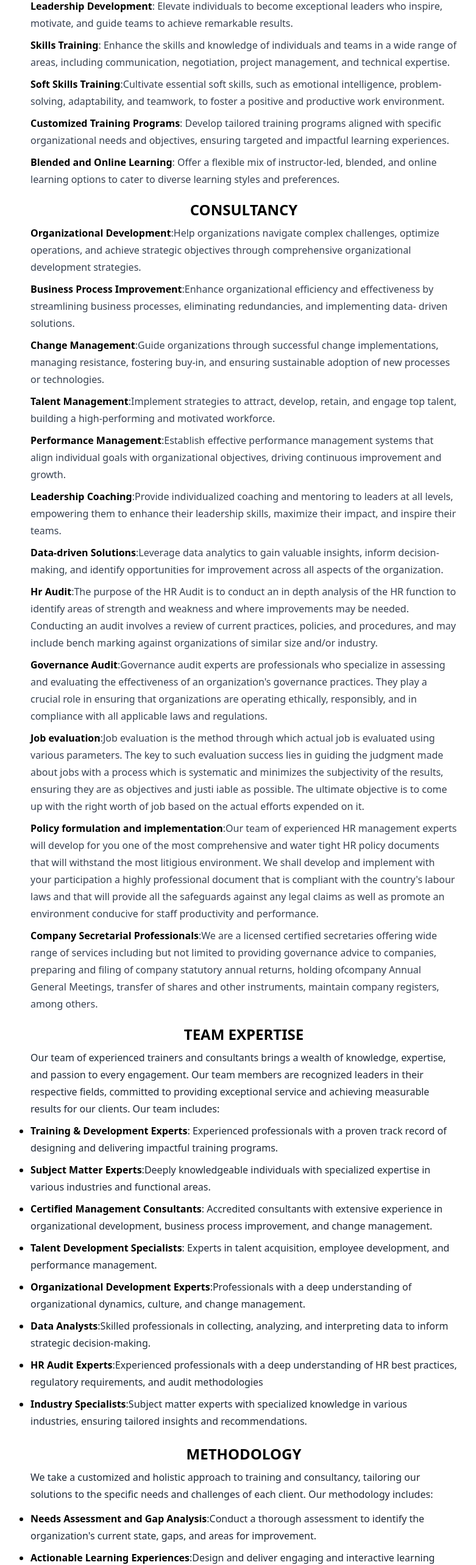
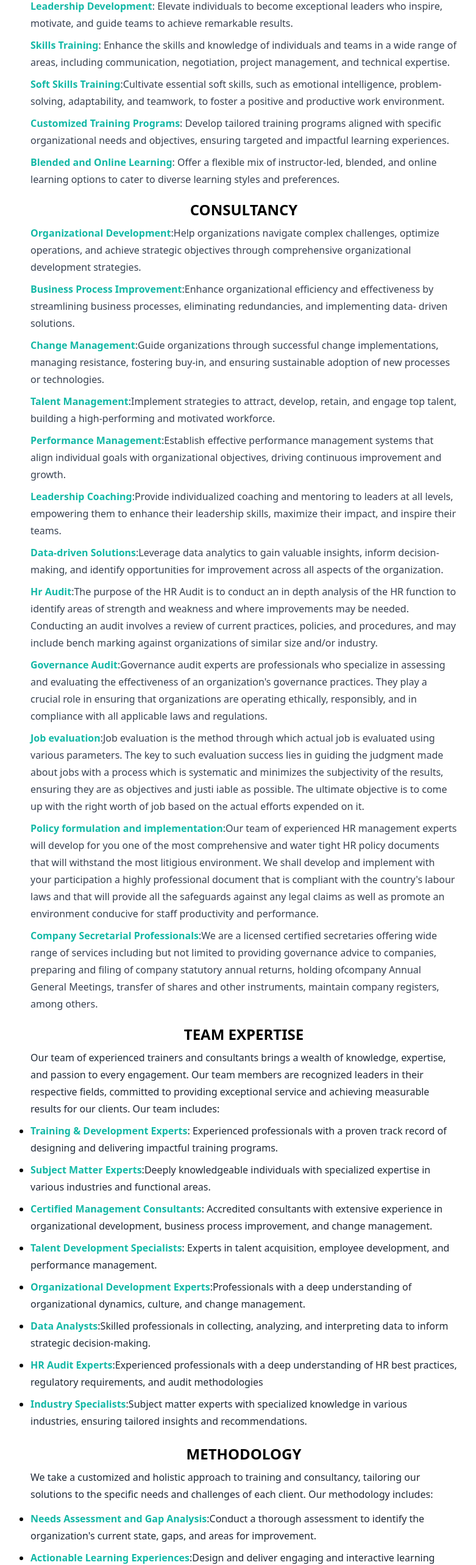
Before and after one commit to Farhern/Skillsdepth.ltd, a React (Create React App) app: page /othercourses in a window 1280 px wide. Shown: the part 140-2706 px from the top of the page at 61% size, without its empty margins (240-1021 px from the left). Built offline with nearby package versions, Linux system fonts and the light colour scheme.

Commit message:
changed the text color on the aboutPage

```diff
--- a/public/index.html
+++ b/public/index.html
@@ -24,7 +24,7 @@
       work correctly both with client-side routing and a non-root public URL.
       Learn how to configure a non-root public URL by running `npm run build`.
     -->
-    <title>React App</title>
+    <title>SkillsDepth.ltd</title>
   </head>
   <body>
     <noscript>You need to enable JavaScript to run this app.</noscript>
--- a/src/App.js
+++ b/src/App.js
@@ -9,6 +9,7 @@ import Copyright from "./components/Container/Copyright";
 
 export default function App() {
   return (
+    <>
       <Routes>
         <Route path="/" element={<Navbar /> }>
           <Route path="/copyright" element={<Copyright />} />
@@ -19,6 +20,7 @@ export default function App() {
           <Route path="/courses" element={<Courses />} />
         </Route>
       </Routes>
+    </>
   );
 };
 
--- a/src/components/Container/Contact.jsx
+++ b/src/components/Container/Contact.jsx
@@ -22,7 +22,7 @@ const Contact = () => {
 
                <p>
                    <iframe
-                   className='rounded-md max-w-[280px] sm:max-w-[330px] lg:max-w-[760px]'
+                     className='rounded-md max-w-[280px] sm:max-w-[330px] lg:max-w-[594px]'
                      src="https://www.google.com/maps/embed?pb=!1m14!1m8!1m3!1d15958.770623833729!2d39.6436569!3d-0.4547454!3m2!1i1024!2i768!4f13.1!3m3!1m2!1s0x18204b5dc640f70f%3A0xe6754d0ccf40ee7!2shilac%20plaza!5e0!3m2!1sen!2ske!4v1703749371588!5m2!1sen!2ske"
                      width="600"
                      height="470"
--- a/src/components/Navbar/Navbar.jsx
+++ b/src/components/Navbar/Navbar.jsx
@@ -4,7 +4,6 @@ import { HiMenuAlt1, HiX } from "react-icons/hi";
 import MobileNavLinks from './MobileNavLinks';
 import NavLink from './NavLink';
 import { motion } from "framer-motion";
-// import logo from "../../assets/logo.jpg";
 import skilldepth from "../../assets/skilldepth.png";
 import { Outlet } from 'react-router-dom';
 
--- a/src/components/Pages/OtherCourses.jsx
+++ b/src/components/Pages/OtherCourses.jsx
@@ -8,80 +8,80 @@ const OtherCourses = () => {
       <div>
         <h1 className='text-center font-bold text-2xl'>TRAINING</h1>
         <p className="text-md text-gray-700 leading-7 max-w-[700px] mx-auto mt-2">
-        <span className='font-bold text-black'>Leadership Development</span>: Elevate individuals to become exceptional leaders who
+        <span className='font-bold text-teal-500'>Leadership Development</span>: Elevate individuals to become exceptional leaders who
         inspire, motivate, and guide teams to achieve remarkable results.
         </p>
         <p className="text-md text-gray-700 leading-7 max-w-[700px] mx-auto mt-2">
-        <span className='font-bold text-black'>Skills Training</span>: Enhance the skills and knowledge of individuals and teams in a wide
+        <span className='font-bold text-teal-500'>Skills Training</span>: Enhance the skills and knowledge of individuals and teams in a wide
         range of areas, including communication, negotiation, project management, and
         technical expertise.
         </p>
         <p className="text-md text-gray-700 leading-7 max-w-[700px] mx-auto mt-2">
-        <span className='font-bold text-black'>Soft Skills Training</span>:Cultivate essential soft skills, such as emotional intelligence,
+        <span className='font-bold text-teal-500'>Soft Skills Training</span>:Cultivate essential soft skills, such as emotional intelligence,
         problem-solving, adaptability, and teamwork, to foster a positive and productive work
         environment.
         </p>
         <p className="text-md text-gray-700 leading-7 max-w-[700px] mx-auto mt-2">
-        <span className='font-bold text-black'>Customized Training Programs</span>: Develop tailored training programs aligned with
+        <span className='font-bold text-teal-500'>Customized Training Programs</span>: Develop tailored training programs aligned with
         specific organizational needs and objectives, ensuring targeted and impactful learning
         experiences.
         </p>
         <p className="text-md text-gray-700 leading-7 max-w-[700px] mx-auto mt-2">
-        <span className='font-bold text-black'>Blended and Online Learning</span>: Offer a flexible mix of instructor-led, blended, and
+        <span className='font-bold text-teal-500'>Blended and Online Learning</span>: Offer a flexible mix of instructor-led, blended, and
         online learning options to cater to diverse learning styles and preferences.
         </p>
       </div>
       <div>
       <h1 className='text-center font-bold text-2xl mt-5'>CONSULTANCY</h1>
       <p className="text-md text-gray-700 leading-7 max-w-[700px] mx-auto mt-2">
-        <span className='font-bold text-black'>Organizational Development</span>:Help organizations navigate complex challenges,
+        <span className='font-bold text-teal-500'>Organizational Development</span>:Help organizations navigate complex challenges,
         optimize operations, and achieve strategic objectives through comprehensive
         organizational development strategies.
       </p>
       <p className="text-md text-gray-700 leading-7 max-w-[700px] mx-auto mt-2">
-        <span className='font-bold text-black'>Business Process Improvement</span>:Enhance organizational efficiency and effectiveness
+        <span className='font-bold text-teal-500'>Business Process Improvement</span>:Enhance organizational efficiency and effectiveness
         by streamlining business processes, eliminating redundancies, and implementing data-
         driven solutions.
       </p>
       <p className="text-md text-gray-700 leading-7 max-w-[700px] mx-auto mt-2">
-        <span className='font-bold text-black'>Change Management</span>:Guide organizations through successful change
+        <span className='font-bold text-teal-500'>Change Management</span>:Guide organizations through successful change
         implementations, managing resistance, fostering buy-in, and ensuring sustainable
         adoption of new processes or technologies.
       </p>
       <p className="text-md text-gray-700 leading-7 max-w-[700px] mx-auto mt-2">
-        <span className='font-bold text-black'>Talent Management</span>:Implement strategies to attract, develop, retain, and engage top
+        <span className='font-bold text-teal-500'>Talent Management</span>:Implement strategies to attract, develop, retain, and engage top
         talent, building a high-performing and motivated workforce.
       </p>
       <p className="text-md text-gray-700 leading-7 max-w-[700px] mx-auto mt-2">
-        <span className='font-bold text-black'>Performance Management</span>:Establish effective performance management systems
+        <span className='font-bold text-teal-500'>Performance Management</span>:Establish effective performance management systems
         that align individual goals with organizational objectives, driving continuous
         improvement and growth.
       </p>
       <p className="text-md text-gray-700 leading-7 max-w-[700px] mx-auto mt-2">
-        <span className='font-bold text-black'>Leadership Coaching</span>:Provide individualized coaching and mentoring to leaders at all
+        <span className='font-bold text-teal-500'>Leadership Coaching</span>:Provide individualized coaching and mentoring to leaders at all
         levels, empowering them to enhance their leadership skills, maximize their impact, and
         inspire their teams.
       </p>
       <p className="text-md text-gray-700 leading-7 max-w-[700px] mx-auto mt-2">
-        <span className='font-bold text-black'>Data-driven Solutions</span>:Leverage data analytics to gain valuable insights, inform
+        <span className='font-bold text-teal-500'>Data-driven Solutions</span>:Leverage data analytics to gain valuable insights, inform
         decision-making, and identify opportunities for improvement across all aspects of the
         organization.
       </p>
       <p className="text-md text-gray-700 leading-7 max-w-[700px] mx-auto mt-2">
-        <span className='font-bold text-black'>Hr Audit</span>:The purpose of the HR Audit is to conduct an in depth analysis of the HR
+        <span className='font-bold text-teal-500'>Hr Audit</span>:The purpose of the HR Audit is to conduct an in depth analysis of the HR
         function to identify areas of strength and weakness and where improvements may be
         needed. Conducting an audit involves a review of current practices, policies, and
         procedures, and may include bench marking against organizations of similar size and/or
         industry.
       </p>
       <p className="text-md text-gray-700 leading-7 max-w-[700px] mx-auto mt-2">
-        <span className='font-bold text-black'>Governance Audit</span>:Governance audit experts are professionals who specialize in
+        <span className='font-bold text-teal-500'>Governance Audit</span>:Governance audit experts are professionals who specialize in
         assessing and evaluating the effectiveness of an organization's governance practices.
         They play a crucial role in ensuring that organizations are operating ethically,
         responsibly, and in compliance with all applicable laws and regulations.
       </p>
       <p className="text-md text-gray-700 leading-7 max-w-[700px] mx-auto mt-2">
-        <span className='font-bold text-black'>Job evaluation</span>:Job evaluation is the method through which actual job is evaluated
+        <span className='font-bold text-teal-500'>Job evaluation</span>:Job evaluation is the method through which actual job is evaluated
         using various parameters. The key to such evaluation success lies in guiding the
         judgment made about jobs with a process which is systematic and minimizes the
         subjectivity of the results, ensuring they are as objectives and justi iable as possible.
@@ -89,7 +89,7 @@ const OtherCourses = () => {
         efforts expended on it.
       </p>
       <p className="text-md text-gray-700 leading-7 max-w-[700px] mx-auto mt-2">
-        <span className='font-bold text-black'>Policy formulation and implementation</span>:Our team of experienced HR management
+        <span className='font-bold text-teal-500'>Policy formulation and implementation</span>:Our team of experienced HR management
         experts will develop for you one of the most comprehensive and water tight HR policy
         documents that will withstand the most litigious environment. We shall develop and
         implement with your participation a highly professional document that is compliant with
@@ -98,7 +98,7 @@ const OtherCourses = () => {
         performance.
       </p>
       <p className="text-md text-gray-700 leading-7 max-w-[700px] mx-auto mt-2">
-        <span className='font-bold text-black'>Company Secretarial Professionals</span>:We are a licensed certified secretaries offering
+        <span className='font-bold text-teal-500'>Company Secretarial Professionals</span>:We are a licensed certified secretaries offering
         wide range of services including but not limited to providing governance advice to
         companies, preparing and filing of company statutory annual returns, holding ofcompany Annual General Meetings, transfer of shares and other instruments, maintain
         company registers, among others.
@@ -116,7 +116,7 @@ const OtherCourses = () => {
         <ul  className='max-w-[700px] mx-auto list-disc'>
             <li>
             <p className="text-md list-disc text-gray-800 leading-7 max-w-[700px] mx-auto mt-2">
-             <span className='font-bold text-black'>Training & Development Experts</span>: Experienced professionals with a proven track
+             <span className='font-bold text-teal-500'>Training & Development Experts</span>: Experienced professionals with a proven track
               record of designing and delivering impactful training programs.
             </p>
             </li>
@@ -124,7 +124,7 @@ const OtherCourses = () => {
         <ul  className='max-w-[700px] mx-auto list-disc'>
             <li>
             <p className="text-md list-disc text-gray-800 leading-7 max-w-[700px] mx-auto mt-2">
-             <span className='font-bold text-black'>Subject Matter Experts</span>:Deeply knowledgeable individuals with specialized expertise
+             <span className='font-bold text-teal-500'>Subject Matter Experts</span>:Deeply knowledgeable individuals with specialized expertise
               in various industries and functional areas.
             </p>
             </li>
@@ -132,7 +132,7 @@ const OtherCourses = () => {
         <ul  className='max-w-[700px] mx-auto list-disc'>
             <li>
             <p className="text-md list-disc text-gray-800 leading-7 max-w-[700px] mx-auto mt-2">
-             <span className='font-bold text-black'>Certified Management Consultants</span>: Accredited consultants with extensive experience
+             <span className='font-bold text-teal-500'>Certified Management Consultants</span>: Accredited consultants with extensive experience
               in organizational development, business process improvement, and change
               management.
             </p>
@@ -141,7 +141,7 @@ const OtherCourses = () => {
         <ul  className='max-w-[700px] mx-auto list-disc'>
             <li>
             <p className="text-md list-disc text-gray-800 leading-7 max-w-[700px] mx-auto mt-2">
-             <span className='font-bold text-black'>Talent Development Specialists</span>: Experts in talent acquisition, employee development,
+             <span className='font-bold text-teal-500'>Talent Development Specialists</span>: Experts in talent acquisition, employee development,
                and performance management.
             </p>
             </li>
@@ -149,7 +149,7 @@ const OtherCourses = () => {
         <ul  className='max-w-[700px] mx-auto list-disc'>
             <li>
             <p className="text-md list-disc text-gray-800 leading-7 max-w-[700px] mx-auto mt-2">
-             <span className='font-bold text-black'>Organizational Development Experts</span>:Professionals with a deep understanding of
+             <span className='font-bold text-teal-500'>Organizational Development Experts</span>:Professionals with a deep understanding of
               organizational dynamics, culture, and change management.
             </p>
             </li>
@@ -157,7 +157,7 @@ const OtherCourses = () => {
         <ul  className='max-w-[700px] mx-auto list-disc'>
             <li>
             <p className="text-md list-disc text-gray-800 leading-7 max-w-[700px] mx-auto mt-2">
-             <span className='font-bold text-black'>Data Analysts</span>:Skilled professionals in collecting, analyzing, and interpreting data to
+             <span className='font-bold text-teal-500'>Data Analysts</span>:Skilled professionals in collecting, analyzing, and interpreting data to
                inform strategic decision-making.
             </p>
             </li>
@@ -165,7 +165,7 @@ const OtherCourses = () => {
         <ul  className='max-w-[700px] mx-auto list-disc'>
             <li>
             <p className="text-md list-disc text-gray-800 leading-7 max-w-[700px] mx-auto mt-2">
-             <span className='font-bold text-black'>HR Audit Experts</span>:Experienced professionals with a deep understanding of HR best
+             <span className='font-bold text-teal-500'>HR Audit Experts</span>:Experienced professionals with a deep understanding of HR best
               practices, regulatory requirements, and audit methodologies
             </p>
             </li>
@@ -173,7 +173,7 @@ const OtherCourses = () => {
         <ul  className='max-w-[700px] mx-auto list-disc'>
             <li>
             <p className="text-md list-disc text-gray-800 leading-7 max-w-[700px] mx-auto mt-2">
-             <span className='font-bold text-black'>Industry Specialists</span>:Subject matter experts with specialized knowledge in various
+             <span className='font-bold text-teal-500'>Industry Specialists</span>:Subject matter experts with specialized knowledge in various
               industries, ensuring tailored insights and recommendations.
             </p>
             </li>
@@ -189,7 +189,7 @@ const OtherCourses = () => {
         <ul  className='max-w-[700px] mx-auto list-disc'>
             <li>
             <p className="text-md list-disc text-gray-800 leading-7 max-w-[700px] mx-auto mt-3">
-             <span className='font-bold text-black'>Needs Assessment and Gap Analysis</span>:Conduct a thorough assessment to identify
+             <span className='font-bold text-teal-500'>Needs Assessment and Gap Analysis</span>:Conduct a thorough assessment to identify
                the organization's current state, gaps, and areas for improvement.
             </p>
             </li>
@@ -197,7 +197,7 @@ const OtherCourses = () => {
         <ul  className='max-w-[700px] mx-auto list-disc'>
             <li>
             <p className="text-md list-disc text-gray-800 leading-7 max-w-[700px] mx-auto mt-2">
-             <span className='font-bold text-black'>Actionable Learning Experiences</span>:Design and deliver engaging and interactive
+             <span className='font-bold text-teal-500'>Actionable Learning Experiences</span>:Design and deliver engaging and interactive
                learning experiences that empower individuals and teams to apply new skills and
                knowledge immediately.
             </p>
@@ -206,7 +206,7 @@ const OtherCourses = () => {
         <ul  className='max-w-[700px] mx-auto list-disc'>
             <li>
             <p className="text-md list-disc text-gray-800 leading-7 max-w-[700px] mx-auto mt-2">
-             <span className='font-bold text-black'>Case Studies and Simulations</span>:Utilize real-world scenarios and simulations to provide
+             <span className='font-bold text-teal-500'>Case Studies and Simulations</span>:Utilize real-world scenarios and simulations to provide
                hands-on practice and decision-making opportunities.
             </p>
             </li>
@@ -214,7 +214,7 @@ const OtherCourses = () => {
         <ul  className='max-w-[700px] mx-auto list-disc'>
             <li>
             <p className="text-md list-disc text-gray-800 leading-7 max-w-[700px] mx-auto mt-2">
-             <span className='font-bold text-black'>Data-driven Analysis and Insights</span>:Leverage data analytics to gain valuable insights
+             <span className='font-bold text-teal-500'>Data-driven Analysis and Insights</span>:Leverage data analytics to gain valuable insights
                 into organizational performance, identify trends, and inform solution development.
             </p>
             </li>
@@ -222,7 +222,7 @@ const OtherCourses = () => {
         <ul  className='max-w-[700px] mx-auto list-disc'>
             <li>
             <p className="text-md list-disc text-gray-800 leading-7 max-w-[700px] mx-auto mt-2">
-             <span className='font-bold text-black'>Collaborative Implementation Strategies</span>:Work closely with clients to implement
+             <span className='font-bold text-teal-500'>Collaborative Implementation Strategies</span>:Work closely with clients to implement
                 tailored solutions, ensuring alignment with organizational goals and sustainable
                 adoption.
             </p>
@@ -231,7 +231,7 @@ const OtherCourses = () => {
         <ul  className='max-w-[700px] mx-auto list-disc'>
             <li>
             <p className="text-md list-disc text-gray-800 leading-7 max-w-[700px] mx-auto mt-2">
-             <span className='font-bold text-black'>Evaluation and Continuous Improvement</span>:Continuously evaluate the effectiveness of
+             <span className='font-bold text-teal-500'>Evaluation and Continuous Improvement</span>:Continuously evaluate the effectiveness of
                  our interventions and make adjustments as needed to ensure optimal result.
             </p>
             </li>
```
Also changed, not shown: src/components/Pages/AboutPage.jsx (+7 -7 lines), public/manifest.json.
